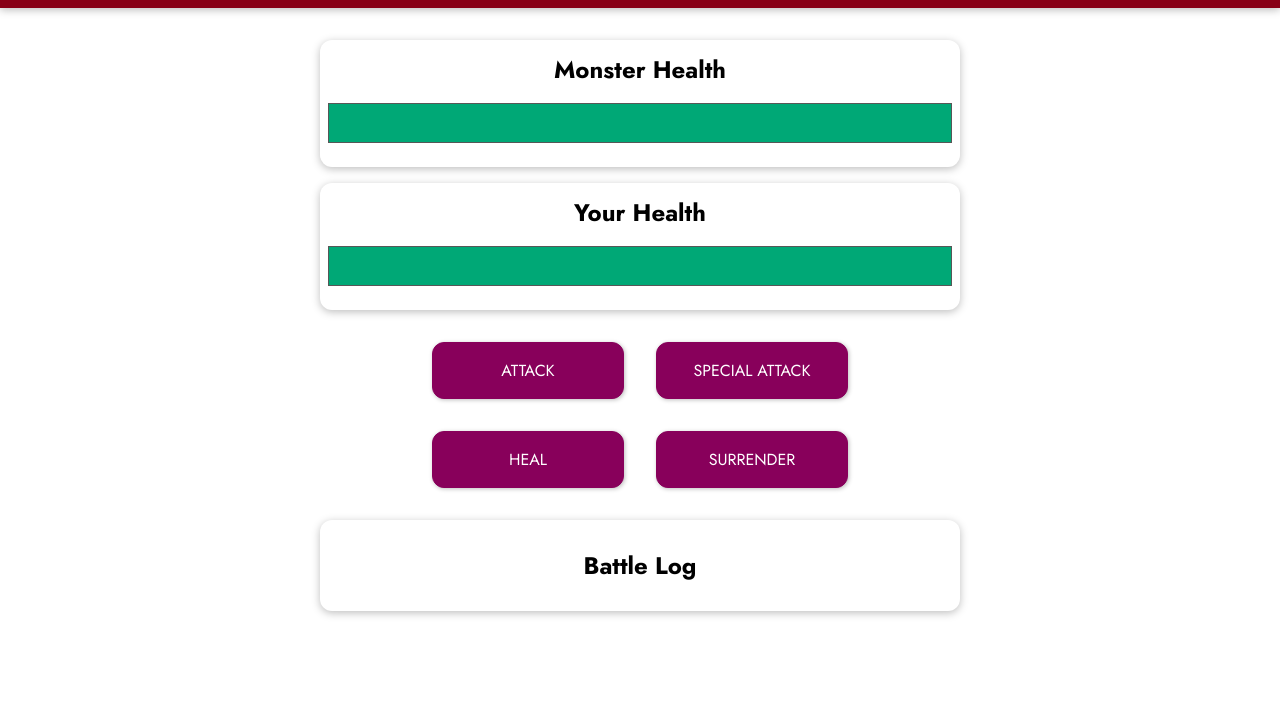
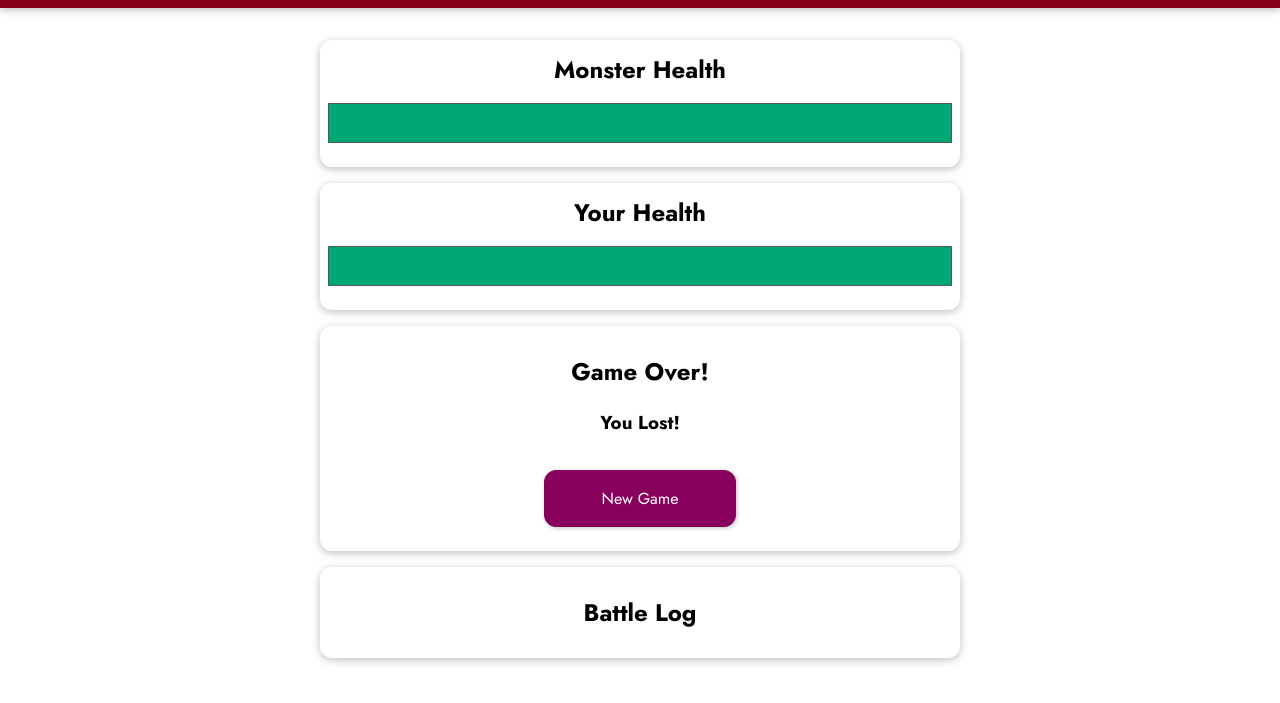
Before and after one commit to Dewalade1/vue--monster-slayer, a plain HTML site: page index.html in a window 1280 px wide. Both pictures are taken after a click on the button "SURRENDER". Shown: the part 97-800 px from the top of the page. Drawn offline with nearby package versions, Linux system fonts and the light colour scheme.

Commit message:
ft-remeve controls when game ends

```diff
--- a/app.js
+++ b/app.js
@@ -45,6 +45,9 @@ const app = Vue.createApp({
 
             this.attackPlayer();
         },
+        playerSurrender () {
+            this.winner = "monster";
+        }
     },
     computed: {
         monsterHealthBarStyle () {
--- a/index.html
+++ b/index.html
@@ -36,7 +36,7 @@
         <h3 v-else>It's a draw</h3>
         <button @click="startGame">New Game</button>
       </section>
-      <section id="controls">
+      <section id="controls" v-else>
         <button
           :disabled="winner"
           @click="attackMonster"
@@ -50,7 +50,7 @@
           SPECIAL ATTACK
         </button>
         <button :disabled="winner" @click="healPlayer">HEAL</button>
-        <button :disabled="winner">SURRENDER</button>
+        <button :disabled="winner" @click="playerSurrender">SURRENDER</button>
       </section>
       <section id="log" class="container">
         <h2>Battle Log</h2>
```
